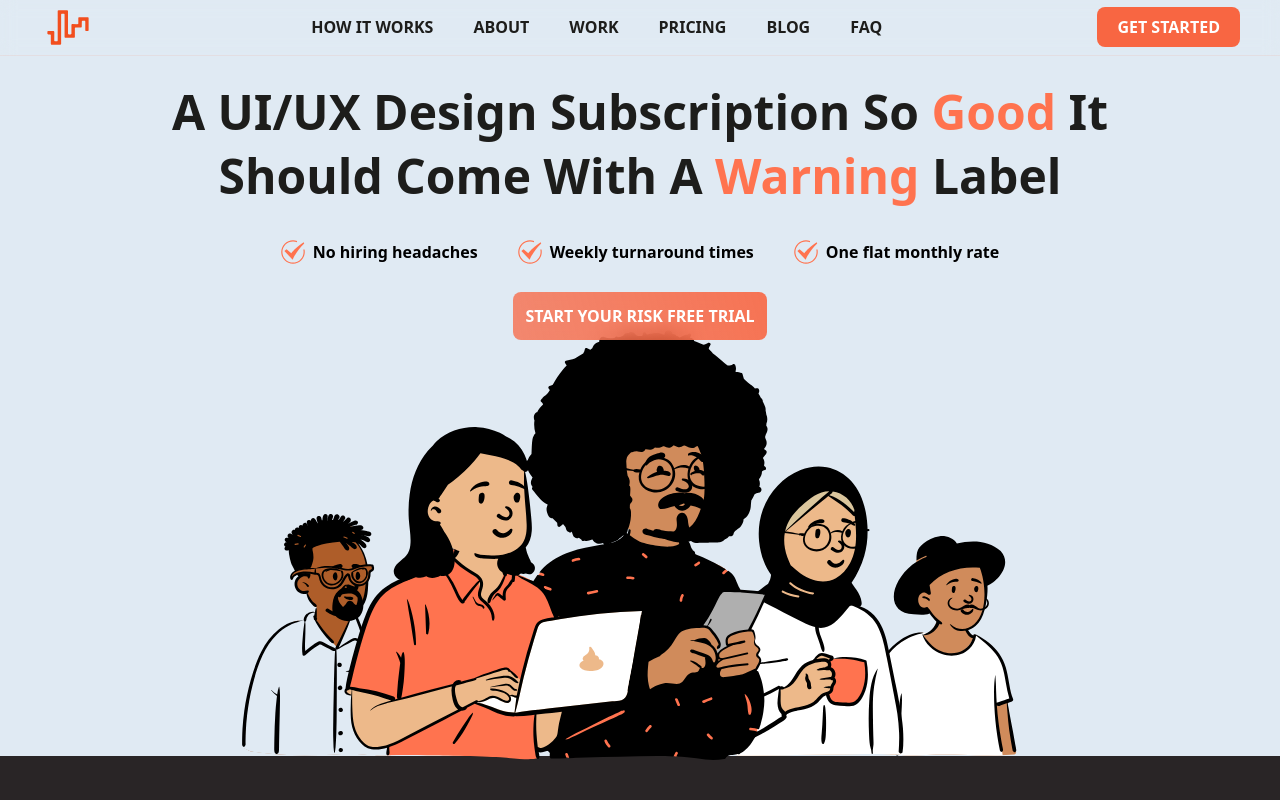
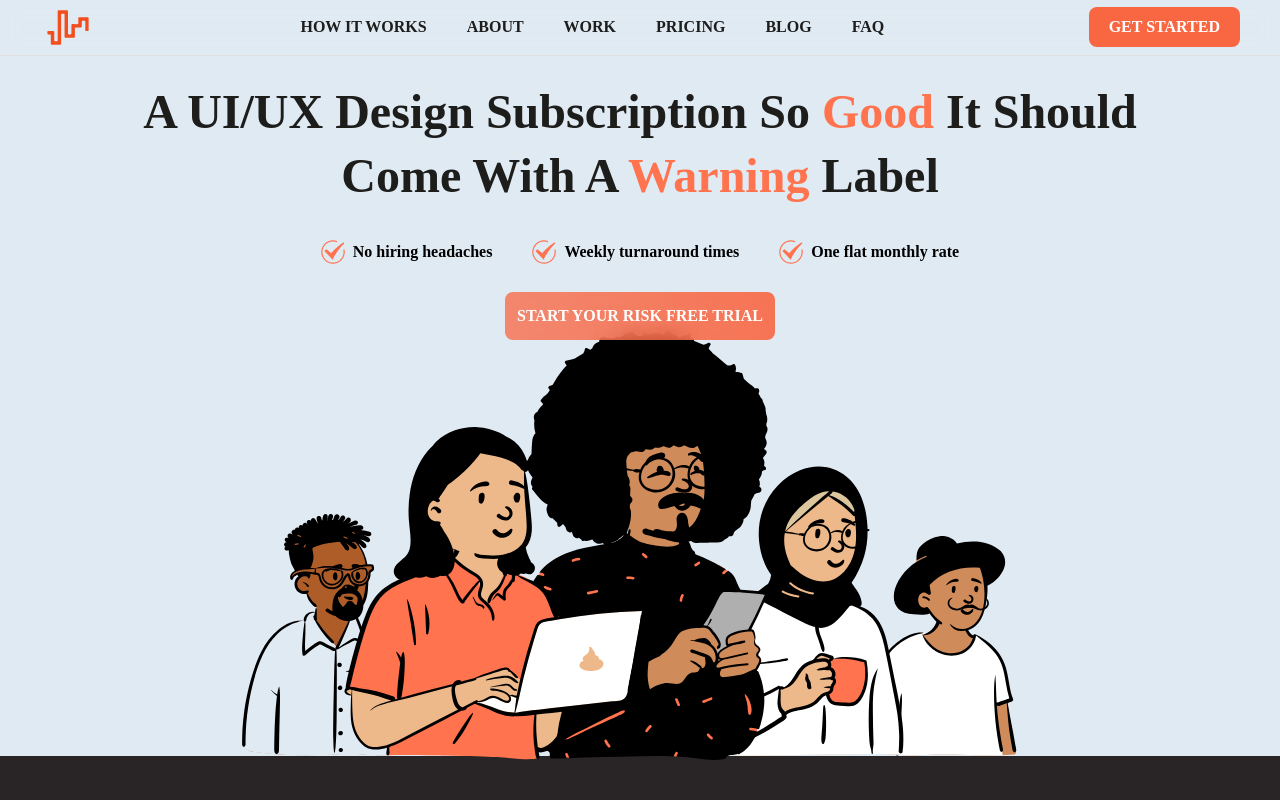
Before and after one commit to NoStackDev/The-Design-Project-Landing-Page, a Next.js app: page / in a window 1280 px wide. Shown: the top 800 px of the page. Built offline with nearby package versions, Linux system fonts and the light colour scheme.

Commit message:
fix: montserrat font and favicon

```diff
--- a/src/app/layout.tsx
+++ b/src/app/layout.tsx
@@ -1,9 +1,14 @@
 import "./globals.css";
+import { Montserrat } from "next/font/google";
+
 
 export const metadata = {
   title: "The Design Project",
   description: "The Design Project landing page",
 };
+
+const MontserratFont = Montserrat({ subsets: ["latin"], variable: '--font-montserrat' });
+
 
 export default function RootLayout({
   children,
@@ -12,7 +17,7 @@ export default function RootLayout({
 }) {
   return (
     <html lang="en">
-      <body>{children}</body>
+      <body className={MontserratFont.variable}>{children}</body>
     </html>
   );
 }
--- a/src/app/page.tsx
+++ b/src/app/page.tsx
@@ -1,4 +1,3 @@
-import { Montserrat } from "next/font/google";
 import Hero from "@/sections/Hero";
 import Navbar from "./components/Navbar";
 import Customers from "./sections/Customers";
@@ -11,7 +10,6 @@ import Faq from "./sections/Faq";
 import Cta from "./sections/Cta";
 import Footer from "./sections/Footer";
 
-const inter = Montserrat({ subsets: ["latin"] });
 
 export default function Home() {
   return (
--- a/tailwind.config.js
+++ b/tailwind.config.js
@@ -8,19 +8,23 @@ module.exports = {
     "./src/app/sections/**/8.{js,ts,jsx,tsx}",
   ],
   theme: {
+    fontFamily: {
+      sans: ["var(--font-montserrat)", "system-ui", "ui-sans-serif"],
+      display: ["var(--font-montserrat)", "system-ui", "Oswald"],
+      body: ["var(--font-montserrat)", "system-ui", '"Open Sans"'],
+    },
     fontSize: {
-      'xs': '0.75rem',
-      "sm": '0.875rem',
-      "base": '1rem',
-      "lg": '1.125rem',
-      "xl": '1.25rem',
-      '2xl': '1.5rem',
-      '3xl': '1.875rem',
-      '4xl': '2.25rem',
-      '5xl': ['3rem','4rem'],
-      '6xl': '3.75rem',
-      '7xl': '4.5rem',
-
+      xs: "0.75rem",
+      sm: "0.875rem",
+      base: "1rem",
+      lg: "1.125rem",
+      xl: "1.25rem",
+      "2xl": "1.5rem",
+      "3xl": "1.875rem",
+      "4xl": "2.25rem",
+      "5xl": ["3rem", "4rem"],
+      "6xl": "3.75rem",
+      "7xl": "4.5rem",
     },
     colors: {
       "white-100": "#FFFFFF",
```
Also changed, not shown: src/app/favicon.svg (deleted), 1 other file (tests, documents, lock files or other folders).
